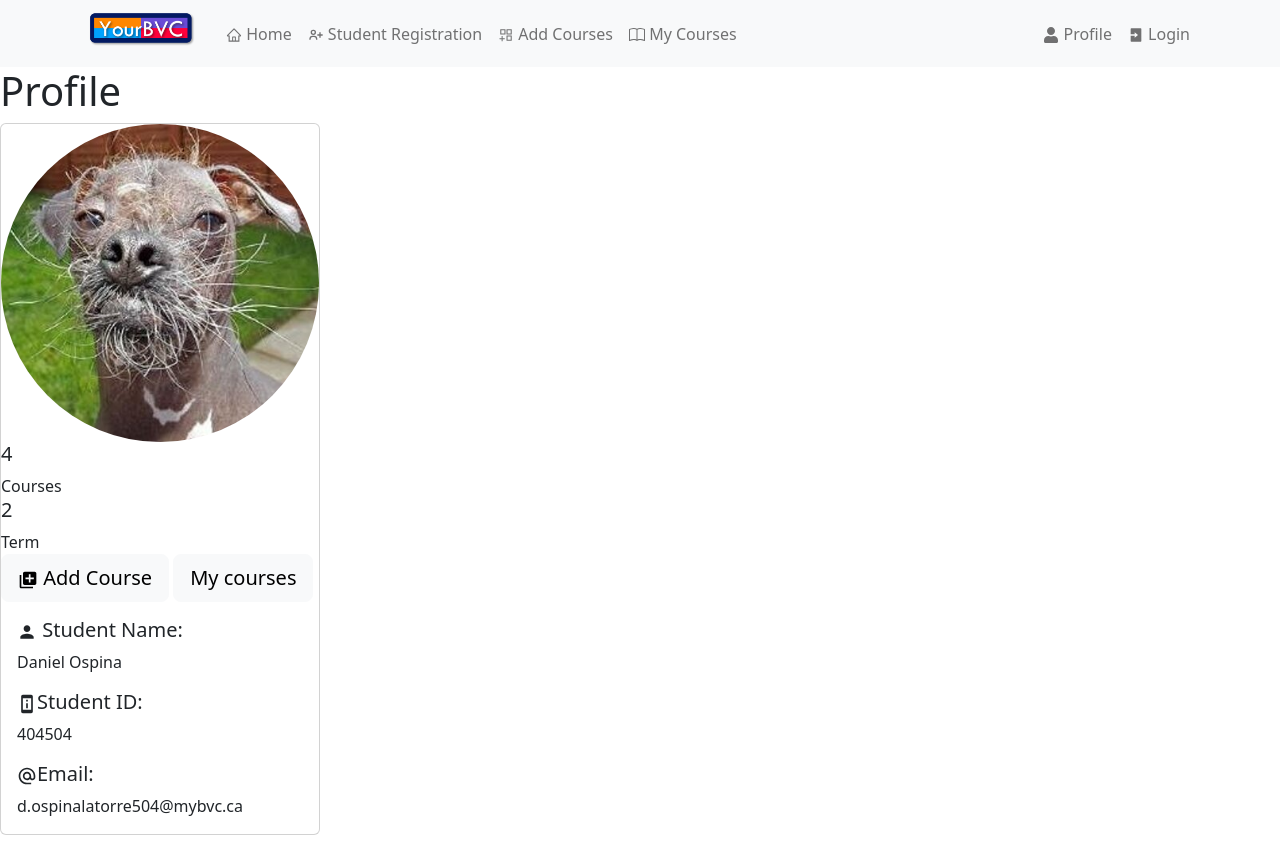
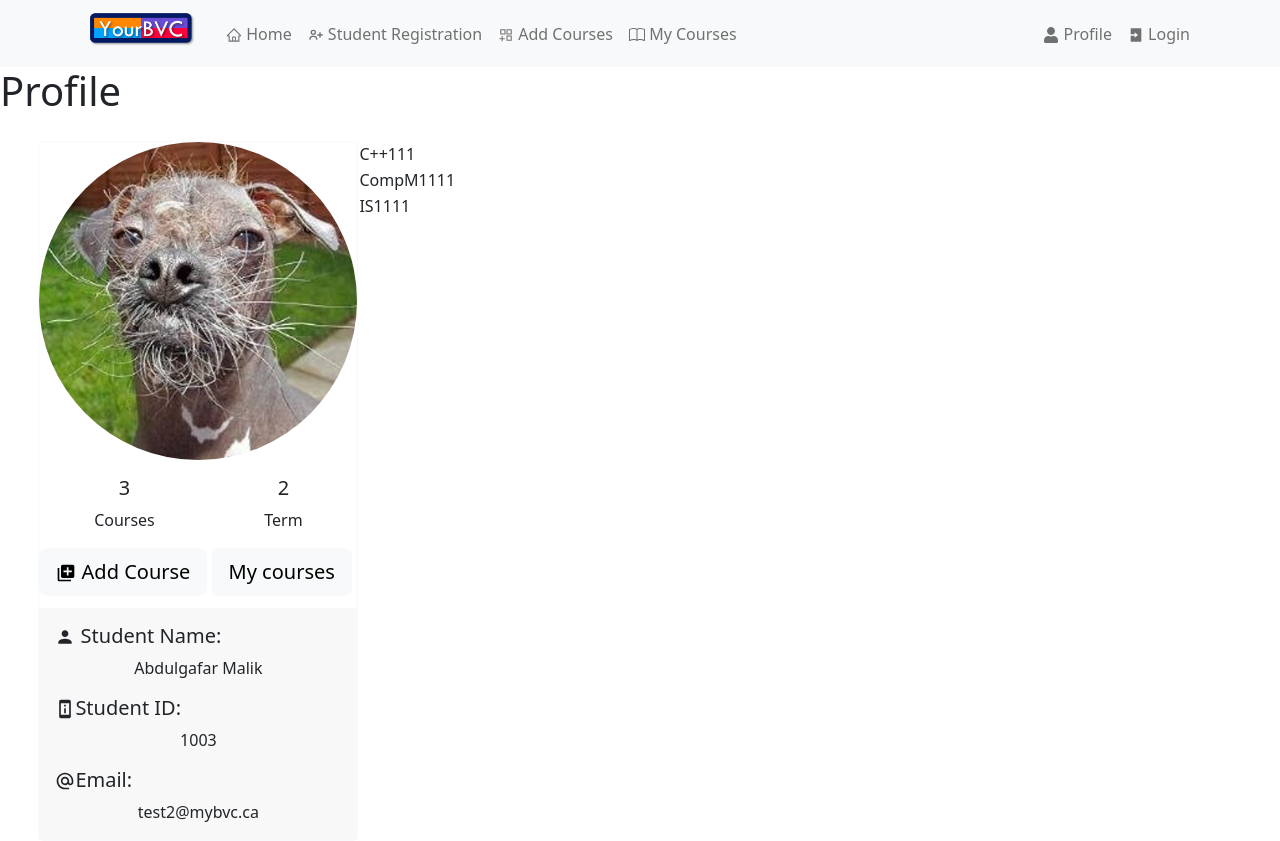
Before and after one commit to mnreettoor/webprogramming, a React (Create React App) app in the folder courseproject/: page /profile in a window 1280 px wide. Built offline with nearby package versions, Linux system fonts and the light colour scheme; the HTML template or start-up script is replaced by a standard one.

Commit message:
add dinamic info to the card

```diff
--- a/courseproject/src/App.js
+++ b/courseproject/src/App.js
@@ -7,6 +7,7 @@ import StudentRegistration from './Pages/StudentRegistration'
 import AddCourses from './Pages/AddCourses'
 import MyCourses from './Pages/MyCourses'
 import Header from './Components/Header'
+import "./stylesProfile.css"
 
 class App extends Component {
   render() {
--- a/courseproject/src/Pages/Profile.js
+++ b/courseproject/src/Pages/Profile.js
@@ -9,35 +9,47 @@ import { MdPerson } from "react-icons/md";
 import { MdAlternateEmail } from "react-icons/md";
 import { MdPermDeviceInformation } from "react-icons/md";
 import { MdLibraryAdd } from "react-icons/md";
+import studentsJSON from "../mycoursesDaniel.json"
 
 
 
 // Daniel
-const Profile = () => {
-    // const [mypic, setMypic] = useState("./profilePic1.avif")
+const Profile = (props) => {
+    let student = studentsJSON.find((student)=>student.studentId == 1003) //insted of 1001 we will pass props.id
+    const [studentInfo, setStudentInfo]= useState({
+        studentId:student.studentId ,
+        firstName:student.Name,
+        lastName:student.LastName,
+        email:student.email,
+        cousrse: student.courses
+    })
+
+
 
     return (
         <div>
-            <h1>Profile</h1>
+            <h1 className='profileTitle'>Profile</h1>
 
 
 
             {/* Student info  Card */}
-            <div>
+            <div className='profileCard'>
 
-                <Card style={{ width: '20rem' }}>
+                <Card   style={{ width: '20rem' }} border='light'>
 
-                    <Image roundedCircle="false" src={mypic} width="100%" />
-                    <div>
-                        <Card.Title> 4</Card.Title>
-                        <Card.Text>Courses</Card.Text>
+                    <Image  className="image-center" roundedCircle="false" src={mypic} width="100%" />
+                    <div className='infoCourses'>
+                        <div>
+                            <Card.Title className='text-center ' size=''> {studentInfo.cousrse.length}</Card.Title>
+                            <Card.Text className='text-center'>Courses</Card.Text>
+                        </div>
+                        <div>
+                            <Card.Title className='text-center '> 2</Card.Title>
+                            <Card.Text className='text-center'>Term</Card.Text>
+                        </div>
 
                     </div>
-                    <div>
-                        <Card.Title> 2</Card.Title>
-                        <Card.Text>Term</Card.Text>
 
-                    </div>
                     <div>
                         <Button variant="light" size="lg"> <MdLibraryAdd/> Add Course</Button>{' '}
                         <Button variant="light" size="lg">My courses</Button>{' '}
@@ -45,29 +57,46 @@ const Profile = () => {
 
 
 
-                    <Card.Body>
+                    <Card.Body className='cardBody'>
 
-                        <Card.Title><MdPerson /> Student Name:</Card.Title>
-                        <Card.Text>
-                            Daniel Ospina
+                        <Card.Title ><MdPerson /> Student Name:</Card.Title>
+                        <Card.Text className='text-center '>
+                            {studentInfo.firstName} {studentInfo.lastName}
+                        </Card.Text >
+                        <Card.Title ><MdPermDeviceInformation />Student ID:</Card.Title>
+                        <Card.Text className='text-center '>
+                            {studentInfo.studentId}
                         </Card.Text>
-                        <Card.Title><MdPermDeviceInformation />Student ID:</Card.Title>
-                        <Card.Text>
-                            404504
-                        </Card.Text>
-                        <Card.Title><MdAlternateEmail />Email:</Card.Title>
-                        <Card.Text>
-                            d.ospinalatorre504@mybvc.ca
+                        <Card.Title ><MdAlternateEmail />Email:</Card.Title>
+                        <Card.Text  className='text-center '>
+                            {studentInfo.email}
                         </Card.Text>
 
                     </Card.Body>
                 </Card>
+                <div >
+                    <div className='profileInfo'>
+                        {studentInfo.cousrse.map((item, i) => (
+                            <tr key={i}>
+                                <td>{item}</td>
+
+                            </tr>
+                        ))}
+
+                    </div>
+                    <div className='profileInfo'>
+
+                    </div>
+
+                </div>
+
 
 
 
             </div>
 
 
+
         </div>
     )
 }
--- /dev/null
+++ b/courseproject/src/mycoursesDaniel.json
@@ -0,0 +1,34 @@
+[
+    {
+        "studentId": 1001,
+        "Name": "Daniel",
+        "LastName":"Ospina",
+        "email":"d.ospinalatorre504@mybvc.c",
+        "courses": ["Pr111","C++111","CompM1111","IS1111"]
+    },
+
+    {
+        "studentId": 1002,
+        "Name": "Dario",
+        "LastName":"Ospina",
+        "email":"test1@mybvc.ca",
+        "courses": ["Pr111", "C++111", "CompM1111", "IS1111"]
+    },
+
+    {
+        "studentId": 1003,
+        "Name": "Abdulgafar",
+        "LastName":" Malik",
+        "email":"test2@mybvc.ca",
+        "courses": ["C++111","CompM1111", "IS1111"]
+    },
+    {
+        "studentId": 1004,
+        "Name": "Manpreet",
+        "LastName":" Kaur",
+        "email":"test3@mybvc.ca",
+        "courses": ["Net222", "Web222", "Pro222"]
+
+    }
+
+]
--- /dev/null
+++ b/courseproject/src/stylesProfile.css
@@ -0,0 +1,28 @@
+body{
+
+}
+
+.profileCard{
+    display: flex;
+    border: none;
+    margin: 2vw 0 0 2vw;
+    padding-left: 1vw;
+    /* background-color: pink; */
+}
+.infoCourses{
+    margin: 2vh 0;
+    /* background-color: rgb(228, 176, 176); */
+    display: flex;
+    flex-direction: row;
+    justify-content:space-around;
+
+}
+.cardBody{
+    margin-top: 1.5vh;
+    background-color: rgb(248, 248, 248);
+}
+.profileInfo{
+/* width: 40vw;
+height: 20vw;
+background-color: red; */
+}
```
